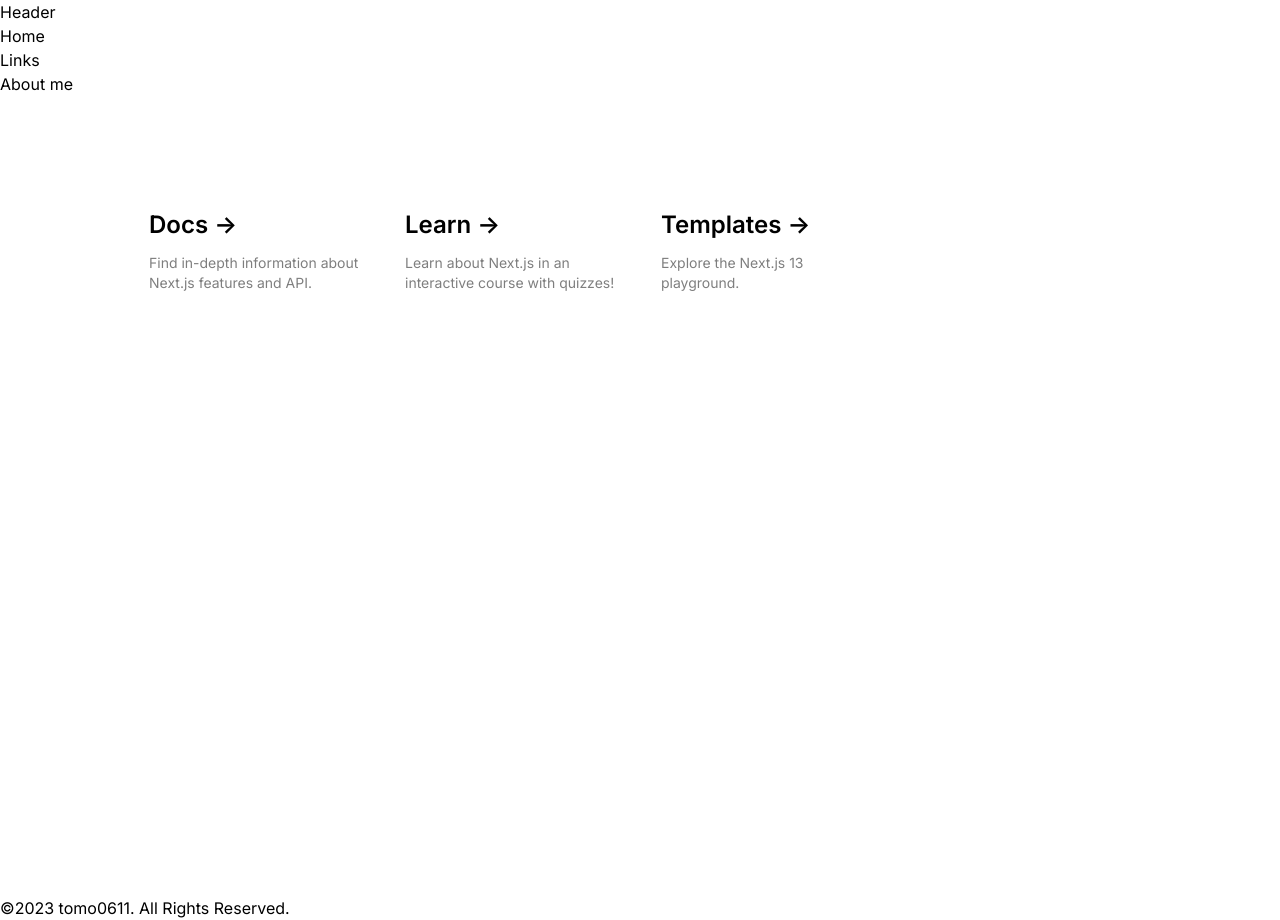
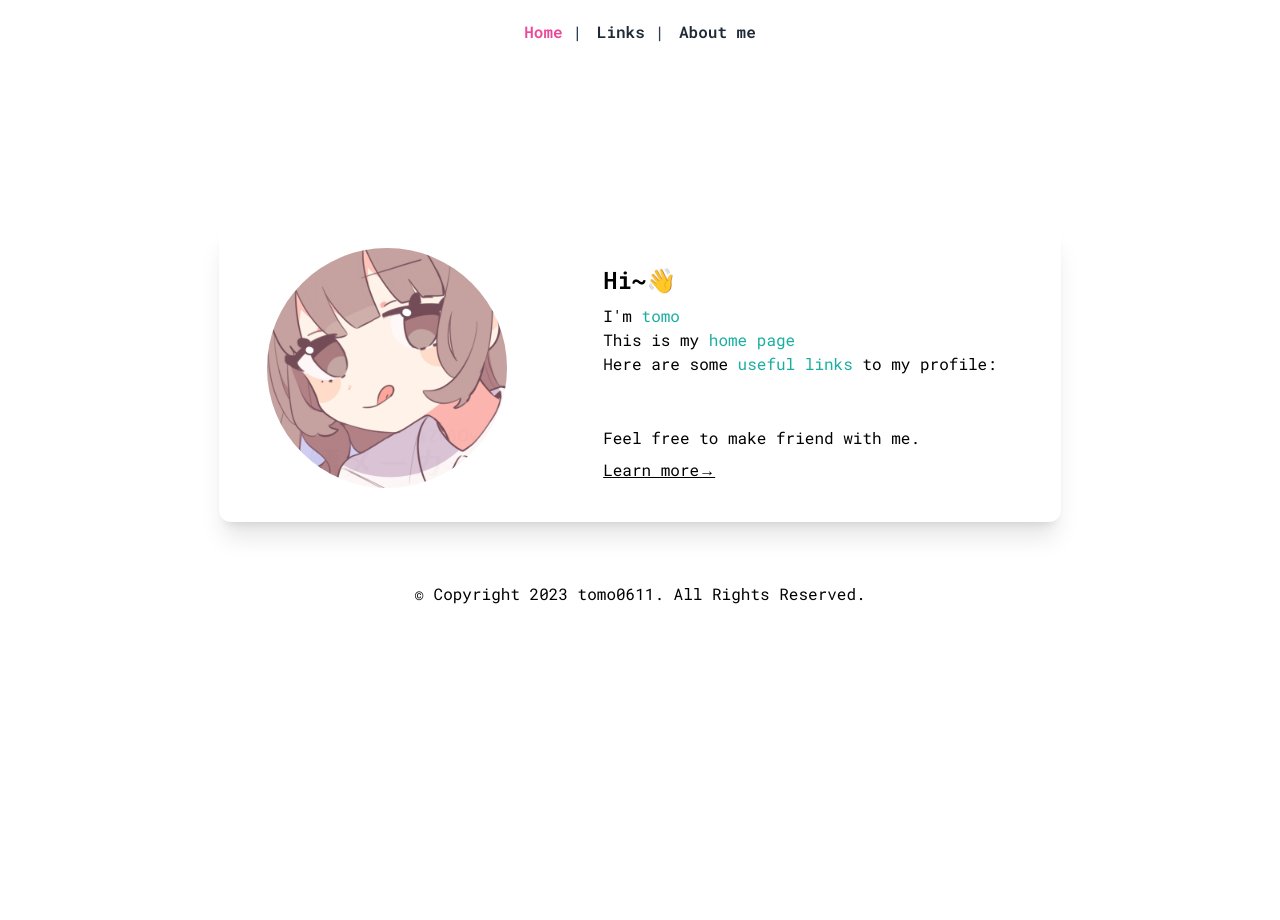
Before and after one commit to tomo0611/tomo0611-home, a Next.js app: page / in a window 1280 px wide. After the commit the page ends 800 px from the top, so only its background shows below. Built offline with nearby package versions, Linux system fonts and the light colour scheme.

Commit message:
リンク変更とメインページの調整

```diff
--- a/src/app/fonts.ts
+++ b/src/app/fonts.ts
@@ -7,3 +7,10 @@ export const roboto_mono = Roboto_Mono({
     subsets: ['latin'],
     display: 'swap',
 })
+
+export const roboto_mono_bold = Roboto_Mono({
+    weight: '600',
+    style: ['normal'],
+    subsets: ['latin'],
+    display: 'swap',
+})
--- a/src/app/globals.css
+++ b/src/app/globals.css
@@ -15,3 +15,10 @@
 body {
   color: rgb(var(--foreground-rgb));
 }
+
+/* Separators for Navigation from https://stackoverflow.com/questions/5688791/separators-for-navigation */
+nav li+li:before {
+  content: " | ";
+  font-family: 'Roboto Mono', monospace;
+  padding: 0 5px 0 10px;
+}
--- a/src/app/layout.tsx
+++ b/src/app/layout.tsx
@@ -1,6 +1,8 @@
 import './globals.css'
 import type { Metadata } from 'next'
 import { Inter } from 'next/font/google'
+import { Navigation } from './ui/Navigation'
+import { roboto_mono, roboto_mono_bold } from './fonts'
 
 const inter = Inter({ subsets: ['latin'] })
 
@@ -22,16 +24,16 @@ export default function RootLayout({
       <body className={inter.className}>
 
         {/* Here is our main header that is used across all the pages of our website  */}
+        {/* 今回はヘッダーがいらないので削除 */}
+        {/*<header><h1>Header</h1></header> */}
 
-        <header>
-          <h1>Header</h1>
-        </header>
-
-        <nav>
-          <ul>
-            <li><a href="/">Home</a></li>
-            <li><a href="/links">Links</a></li>
-            <li><a href="/about">About me</a></li>
+        <nav className={roboto_mono_bold.className+" p-5"}>
+          <ul className='flex justify-center text-nav'>
+            <Navigation navLinks={[
+              { name: 'Home', href: '/' },
+              { name: 'Links', href: '/links' },
+              { name: 'About me', href: '/about' },
+            ]} />
           </ul>
         </nav>
 
@@ -39,8 +41,8 @@ export default function RootLayout({
         {children}
 
         {/* And here is our main footer that is used across all the pages of our website  */}
-        <footer>
-          <p>©2023 tomo0611. All Rights Reserved.</p>
+        <footer className={roboto_mono.className + ' text-center p-5'}>
+          <p>© Copyright 2023 tomo0611. All Rights Reserved.</p>
         </footer>
 
       </body>
--- a/src/app/page.tsx
+++ b/src/app/page.tsx
@@ -1,60 +1,44 @@
 import Image from 'next/image'
+import { roboto_mono } from './fonts'
 
 export default function Home() {
   return (
-    <main className="flex min-h-screen flex-col items-center justify-between p-24">
+    <main className="z-0">
+      <div className="flex justify-center">
+        <div className="flex justify-center justify-items-center">
+          <div className="flex rounded-xl shadow-xl mb-10 mx-5 mt-40 px-12 py-6">
+            <div className="w-80 h-full">
+                <Image className="w-60 h-60 rounded-full" src="/img/avatar.png" alt="tomo0611's avatar" width={240} height={240}/>
+              </div>
 
-      <div className="mb-32 grid text-center lg:max-w-5xl lg:w-full lg:mb-0 lg:grid-cols-4 lg:text-left">
-        <a
-          href="https://nextjs.org/docs?utm_source=create-next-app&utm_medium=appdir-template&utm_campaign=create-next-app"
-          className="group rounded-lg border border-transparent px-5 py-4 transition-colors hover:border-gray-300 hover:bg-gray-100 hover:dark:border-neutral-700 hover:dark:bg-neutral-800/30"
-          target="_blank"
-          rel="noopener noreferrer"
-        >
-          <h2 className={`mb-3 text-2xl font-semibold`}>
-            Docs{' '}
-            <span className="inline-block transition-transform group-hover:translate-x-1 motion-reduce:transform-none">
-              -&gt;
-            </span>
-          </h2>
-          <p className={`m-0 max-w-[30ch] text-sm opacity-50`}>
-            Find in-depth information about Next.js features and API.
-          </p>
-        </a>
+            <div className={"flex flex-auto flex-col p-4 gap-2 "+roboto_mono.className}>
+              <h2 className="font-bold text-2xl">Hi~👋</h2>
+              <div className="whitespace-pre-line">
+                <p>I'm <span className="text-accent">tomo</span></p><p>This is my <span className="text-accent">home page</span></p><p>Here are some <span className="text-accent">useful links</span> to my profile:</p>
 
-        <a
-          href="https://nextjs.org/learn?utm_source=create-next-app&utm_medium=appdir-template-tw&utm_campaign=create-next-app"
-          className="group rounded-lg border border-transparent px-5 py-4 transition-colors hover:border-gray-300 hover:bg-gray-100 hover:dark:border-neutral-700 hover:dark:bg-neutral-800/30"
-          target="_blank"
-          rel="noopener noreferrer"
-        >
-          <h2 className={`mb-3 text-2xl font-semibold`}>
-            Learn{' '}
-            <span className="inline-block transition-transform group-hover:translate-x-1 motion-reduce:transform-none">
-              -&gt;
-            </span>
-          </h2>
-          <p className={`m-0 max-w-[30ch] text-sm opacity-50`}>
-            Learn about Next.js in an interactive course with&nbsp;quizzes!
-          </p>
-        </a>
+                <div className="flex justify-center">
+                  <div className="flex flex-row flex-wrap justify-center m-3">
+                    <div>
+                      <button title="Blog" className="btn btn-circle m-2"><i className="bi bi-journal"></i></button>
+                    </div>
+                    <div>
+                      <button title="GitHub" className="btn btn-circle m-2"><i className="bi bi-github"></i></button>
+                    </div>
+                    <div>
+                      <button title="Instagram" className="btn btn-circle m-2"><i className="bi bi-instagram"></i></button>
+                    </div>
+                    <div>
+                      <button title="Line" className="btn btn-circle m-2"><i className="bi bi-line"></i></button>
+                    </div>
+                    <div><button title="Mail" className="btn btn-circle m-2"><i className="bi bi-envelope"></i></button></div>
+                    <div><button title="Twitter" className="btn btn-circle m-2"><i className="bi bi-twitter"></i></button></div>
 
-        <a
-          href="https://vercel.com/templates?framework=next.js&utm_source=create-next-app&utm_medium=appdir-template&utm_campaign=create-next-app"
-          className="group rounded-lg border border-transparent px-5 py-4 transition-colors hover:border-gray-300 hover:bg-gray-100 hover:dark:border-neutral-700 hover:dark:bg-neutral-800/30"
-          target="_blank"
-          rel="noopener noreferrer"
-        >
-          <h2 className={`mb-3 text-2xl font-semibold`}>
-            Templates{' '}
-            <span className="inline-block transition-transform group-hover:translate-x-1 motion-reduce:transform-none">
-              -&gt;
-            </span>
-          </h2>
-          <p className={`m-0 max-w-[30ch] text-sm opacity-50`}>
-            Explore the Next.js 13 playground.
-          </p>
-        </a>
+                  </div></div><p>Feel free to make friend with me. </p>
+
+              </div><div className="justify-end"><button className="underline">Learn more→</button></div>
+            </div>
+          </div>
+        </div>
       </div>
     </main>
   )
--- a/src/app/template.tsx
+++ b/src/app/template.tsx
@@ -18,8 +18,8 @@ export default function Template({ children }: { children: React.ReactNode }) {
     return <div>
         <div className="fixed top-0 left-0 w-[100vw] h-[100vh] z-50 bg-pink-200 animate-slideFade duration-500 delay-1000 origin-top flex justify-center items-center">
             <div>
-                <Image className="block m-auto rounded-full absolute animate-rotate" src="/images/bg_common_circleline.png" alt="flower" width={240} height={240} />
-                <Image className="block m-auto rounded-full" src="/images/profile.png" alt="tomo0611's profile picture" width={240} height={240} />
+                <Image className="block m-auto rounded-full absolute animate-rotate" src="/img/bg_common_circleline.png" alt="flower" width={240} height={240} />
+                <Image className="block m-auto rounded-full" src="/img/avatar.png" alt="tomo0611's avatar" width={240} height={240} />
                 <p className={"mt-4 text-4xl text-center text-primary " + roboto_mono.className}>Loading...</p>
             </div>
         </div>
--- /dev/null
+++ b/src/app/ui/Navigation.tsx
@@ -0,0 +1,28 @@
+'use client'
+
+import { usePathname } from 'next/navigation'
+import Link from 'next/link'
+
+export function Navigation({ navLinks }: { navLinks: { name: string, href: string }[] }) {
+    const pathname = usePathname()
+
+    return (
+        <>
+            {navLinks.map((link) => {
+                const isActive = pathname === link.href
+
+                return (
+                    <li>
+                        <Link
+                            className={isActive ? 'text-pink-500' : 'text-primary hover:text-pink-500 duration-200'}
+                            href={link.href}
+                            key={link.name}
+                        >
+                            {link.name}
+                        </Link>
+                    </li>
+                )
+            })}
+        </>
+    )
+}
--- a/tailwind.config.ts
+++ b/tailwind.config.ts
@@ -26,6 +26,8 @@ const config: Config = {
       },
       colors: {
         'primary': '#1f2937',
+        'nav': '#2c3e50',
+        'accent': '#19ae9f'
       }
     },
   },
```
Also changed, not shown: public/img/avatar.png (renamed from public/images/profile.png), public/img/bg_common_circleline.png (renamed from public/images/bg_common_circleline.png).
